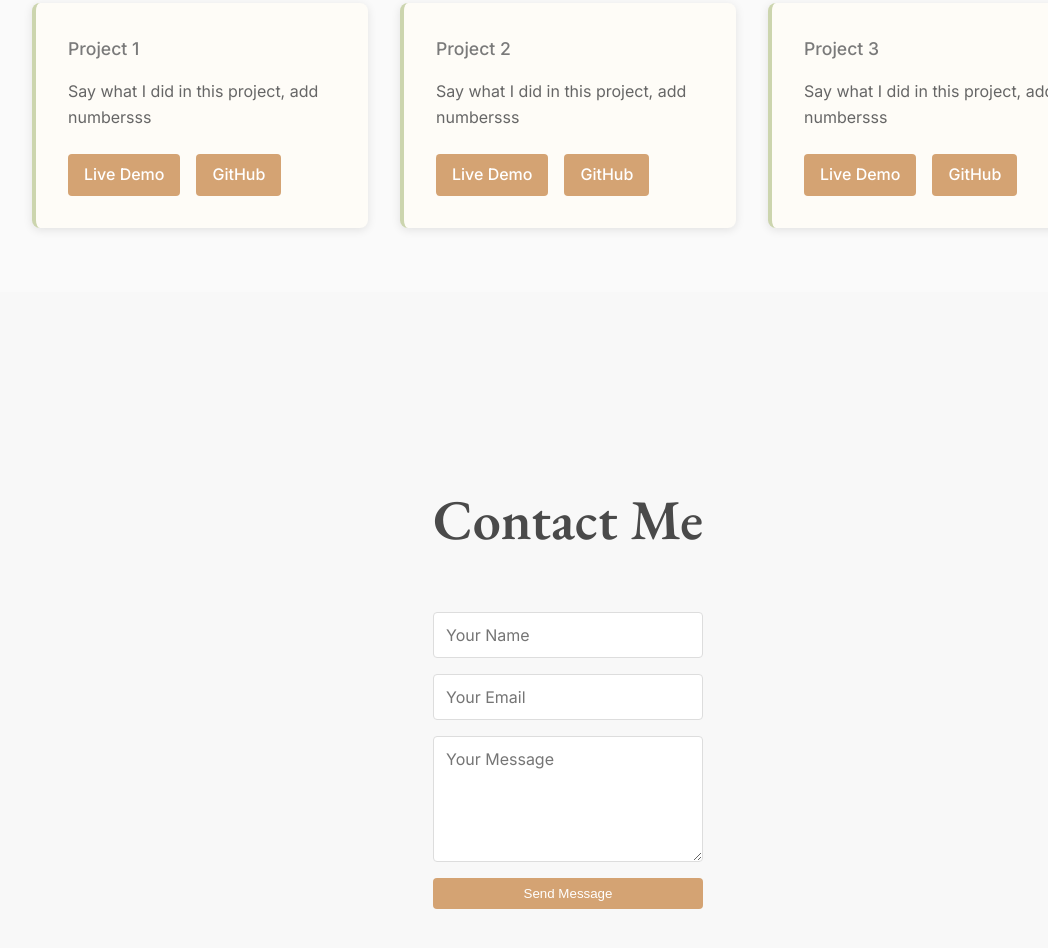
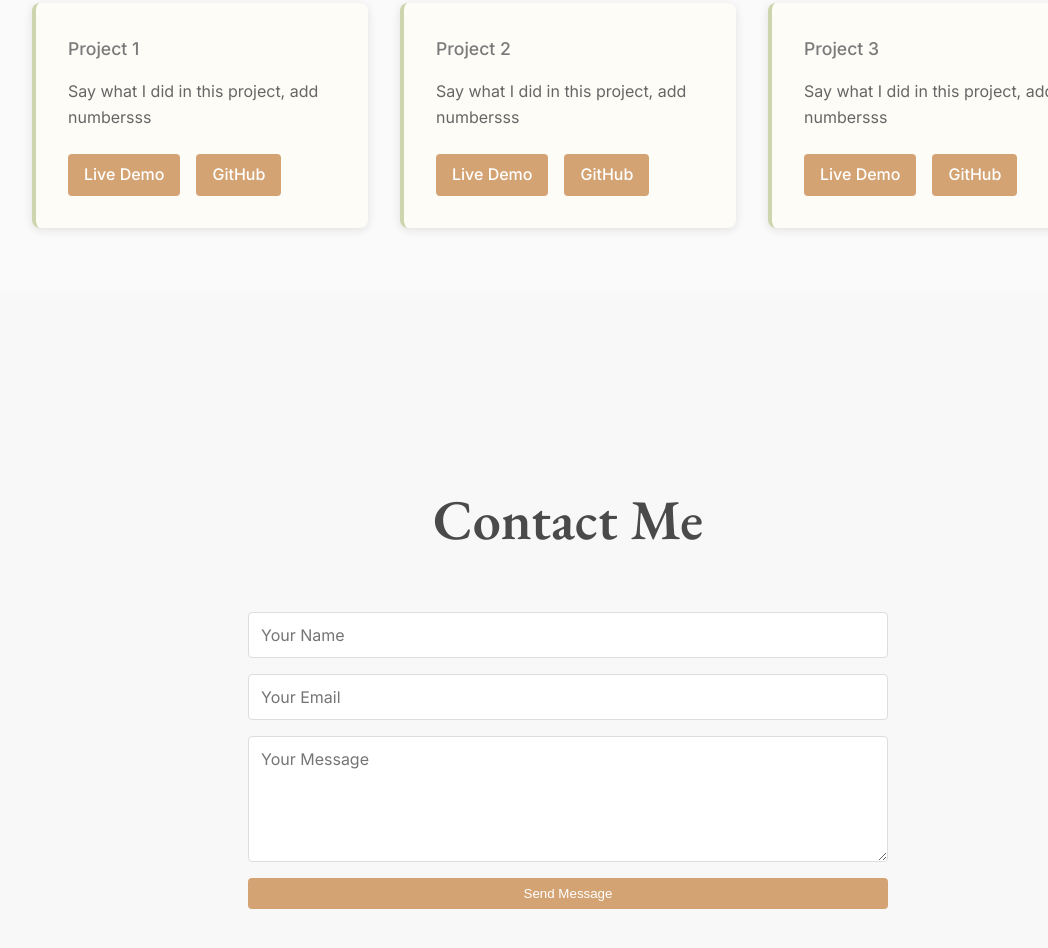
Before and after one commit to ShahzanTariq/Portfolio-Website, a plain HTML site: page index.html in a window 1280 px wide. Shown: the part 1705-2653 px from the top of the page, without its empty margins (72-1120 px from the left). Drawn offline with nearby package versions, Linux system fonts and the light colour scheme.

Commit message:
Resized contact form

```diff
--- a/style.css
+++ b/style.css
@@ -280,6 +280,12 @@ section.visible {
     justify-content: center;
 }
 
+#contact .container {
+    max-width: 1000px;
+    padding: 0;
+    width: 50%;
+}
+
 .contact-content {
     display: flex;
     justify-content: center;
@@ -287,7 +293,7 @@ section.visible {
 }
 
 .contact-form {
-    max-width: 500px;
+    max-width: 1000px;
     width: 100%;
     display: flex;
     flex-direction: column;
```
